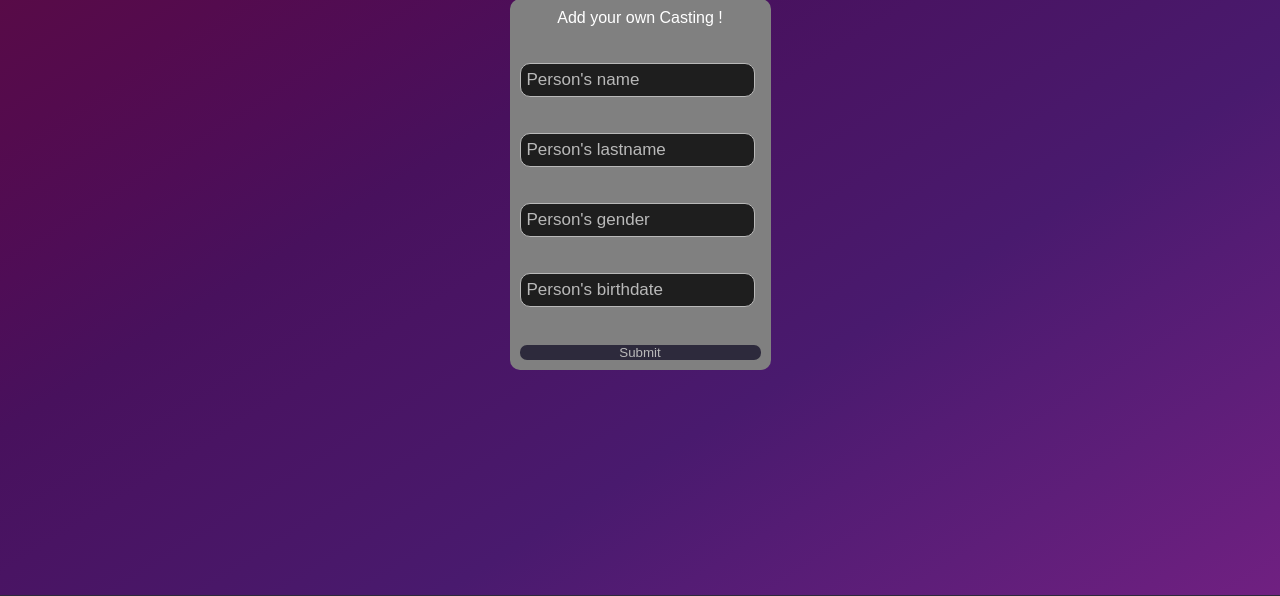
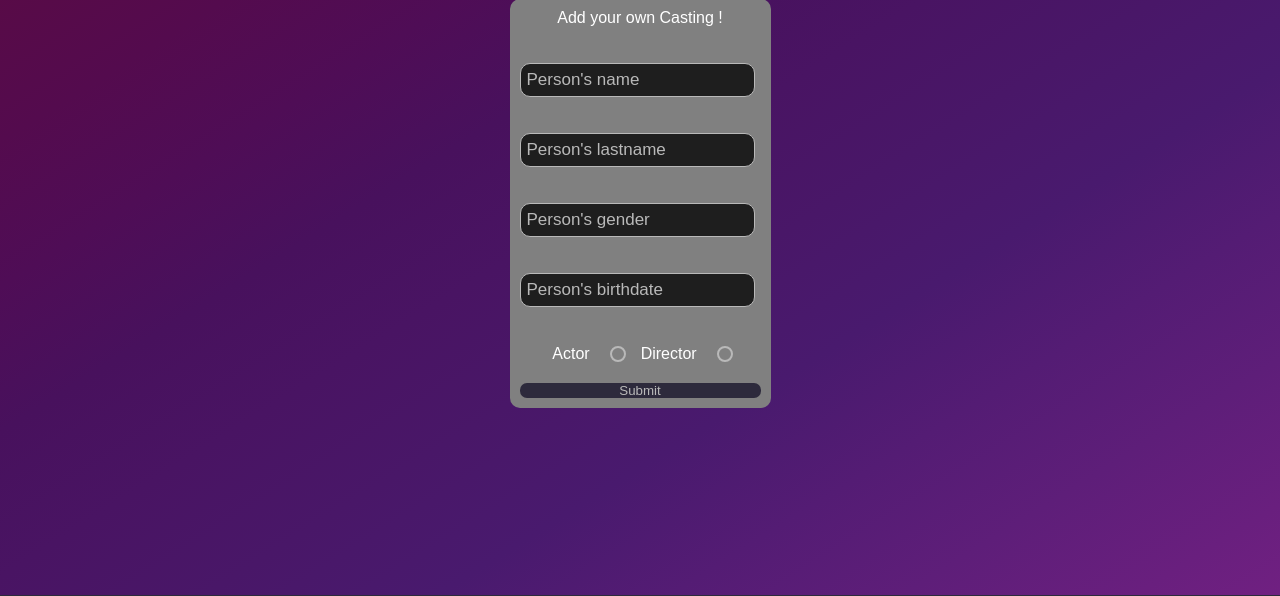
Before and after one commit to Nathane77/cinema-MVC, a PHP site: template view/form/addCastingForm.php in a window 1280 px wide. Shown: the part 150-746 px from the top of the page. Run offline with PHP 8.4, Linux system fonts and the light colour scheme; the template is opened without the code that fills it, so the values that code supplies are empty.

Commit message:
try add casting

```diff
--- a/public/style/style.css
+++ b/public/style/style.css
@@ -361,3 +361,31 @@ table{
     border-radius: 7px;
     border: none;
 }
+
+.RadioInputContainer{
+    display: flex;
+    align-items: center;
+    justify-content: space-between;
+    width: fit-content;
+    margin: auto;
+}
+
+input[type="radio"] {
+    appearance: none;
+
+    border-radius: 50%;
+    width: 16px;
+    height: 16px;
+
+    border: 2px solid #b9b9b9;
+    transition: 0.2s all linear;
+    margin-right: 5px;
+}
+
+input:checked{
+    background-color: #1E1E1E;
+}
+
+label {
+    margin: 0;
+}
--- a/view/form/addCastingForm.php
+++ b/view/form/addCastingForm.php
@@ -10,6 +10,13 @@
             <input class="categoryInput" type="text" name="addLastName" id="addLastName" placeholder="Person's lastname"><br>
             <input class="categoryInput" type="text" name="addGender" id="addGender" placeholder="Person's gender"><br>
             <input class="categoryInput" type="text" name="addBirthdate" id="addBirthdate" placeholder="Person's birthdate"><br>
+
+            <div class="RadioInputContainer">
+                <label for="actor">Actor</label>
+                <input class="radioInput" type="radio" name="castingActor" id="actor" >
+                <label for="director">Director</label>
+                <input type="radio" name="castingDirector" id="director">
+            </div>
             <input  class="submitAddType" type="submit" name="submit" value="Submit">
 
         </form>
```
Also changed, not shown: controller/PersonController.php (+41 -6 lines).
